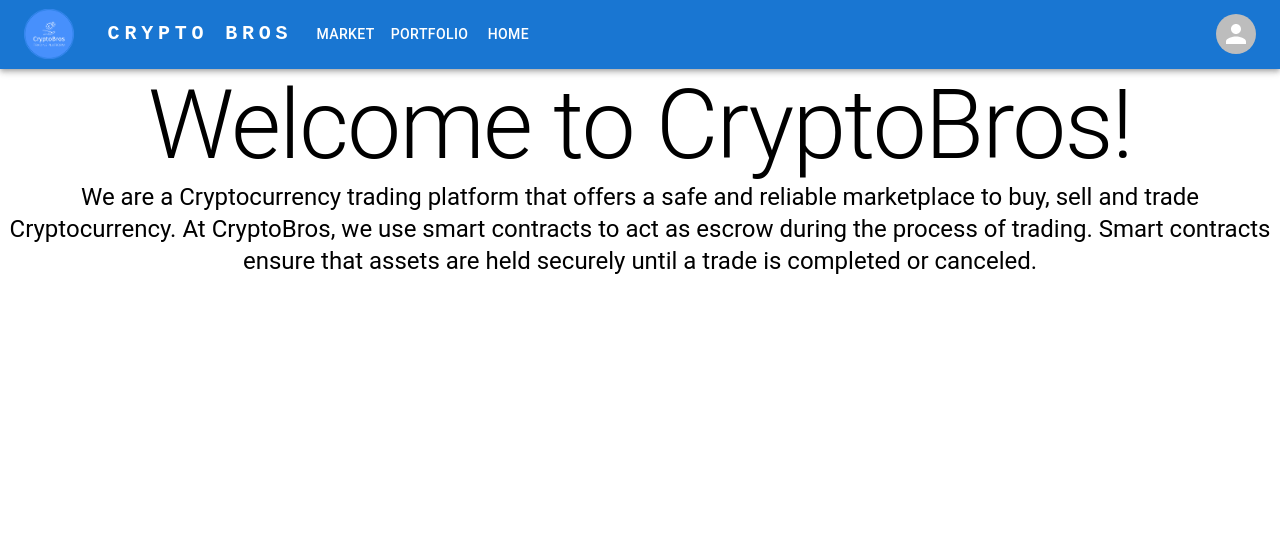
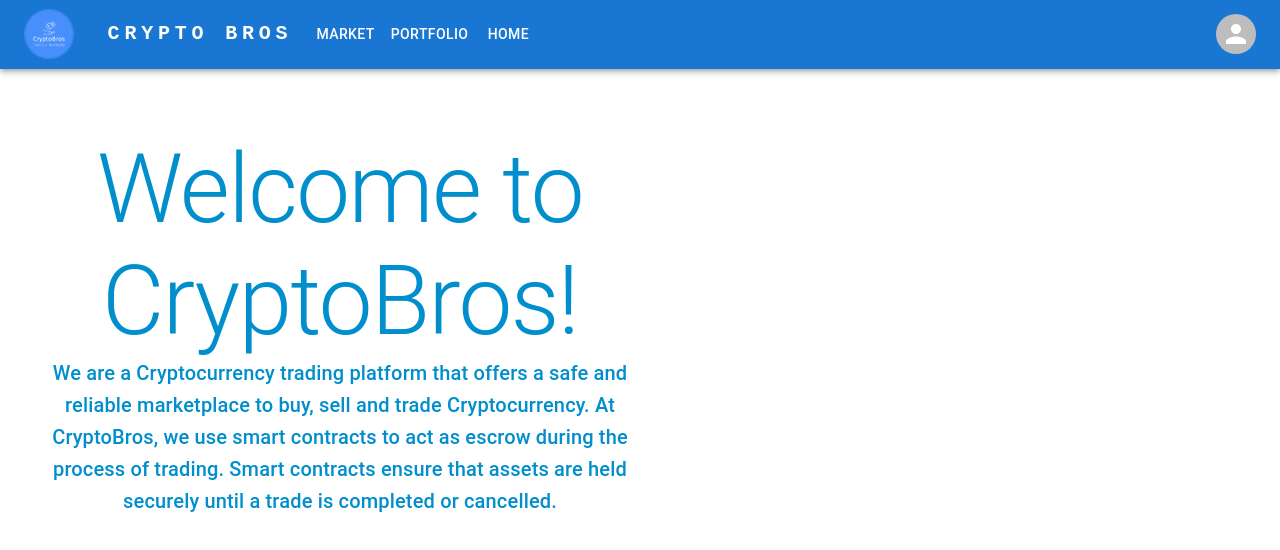
Before and after one commit to JunyongGrace/CryptoBros, a React (Create React App) app: page / in a window 1280 px wide. Shown: the top 550 px of the page. Built offline with nearby package versions, Linux system fonts and the light colour scheme.

Commit message:
Edited Home Page

```diff
--- a/package.json
+++ b/package.json
@@ -12,6 +12,7 @@
     "@testing-library/jest-dom": "^5.17.0",
     "@testing-library/react": "^13.4.0",
     "@testing-library/user-event": "^13.5.0",
+    "d3": "^7.8.5",
     "react": "^18.2.0",
     "react-dom": "^18.2.0",
     "react-router-dom": "^6.15.0",
--- a/src/components/AppNav.js
+++ b/src/components/AppNav.js
@@ -17,7 +17,7 @@ import Logo from '../images/logo.jpeg';
 import LoginIcon from '@mui/icons-material/Login';
 
 const pages = ['Market', 'Portfolio', 'Home'];
-const settings = ['Profile', 'Account', 'Dashboard', 'Logout'];
+const settings = ['Profile', 'Logout'];
 
 function ResponsiveAppBar() {
   const [anchorElNav, setAnchorElNav] = React.useState(null);
--- a/src/pages/Home.js
+++ b/src/pages/Home.js
@@ -1,19 +1,26 @@
 import * as React from 'react';
 import Box from '@mui/material/Box';
 import Typography from '@mui/material/Typography';
+import { Container, Grid } from '@mui/material';
 
 const HomePage = () => {
   return (
     <>
-      <Box s>
+      <Box>
+        <Container>
+          <Grid container spacing={2}>
+            <Grid xs={12} md={6} sx={{paddingY: 10, color: '#008ECC'}}>
               <Typography variant="h1" component="h1">
               Welcome to CryptoBros!
               </Typography>
-        <Typography variant="h5" component="h2">
+              <Typography variant="h6" component="h2">
               We are a Cryptocurrency trading platform that offers a safe and reliable marketplace to buy, sell and trade Cryptocurrency.
               At CryptoBros, we use smart contracts to act as escrow during the process of trading.
-        Smart contracts ensure that assets are held securely until a trade is completed or canceled.
+              Smart contracts ensure that assets are held securely until a trade is completed or cancelled.
               </Typography>
+            </Grid>
+          </Grid>
+        </Container>
       </Box>
     </>
   )
```
Also changed, not shown: 1 other file (tests, documents, lock files or other folders). Lines whose indentation alone changed are shown as unchanged.
